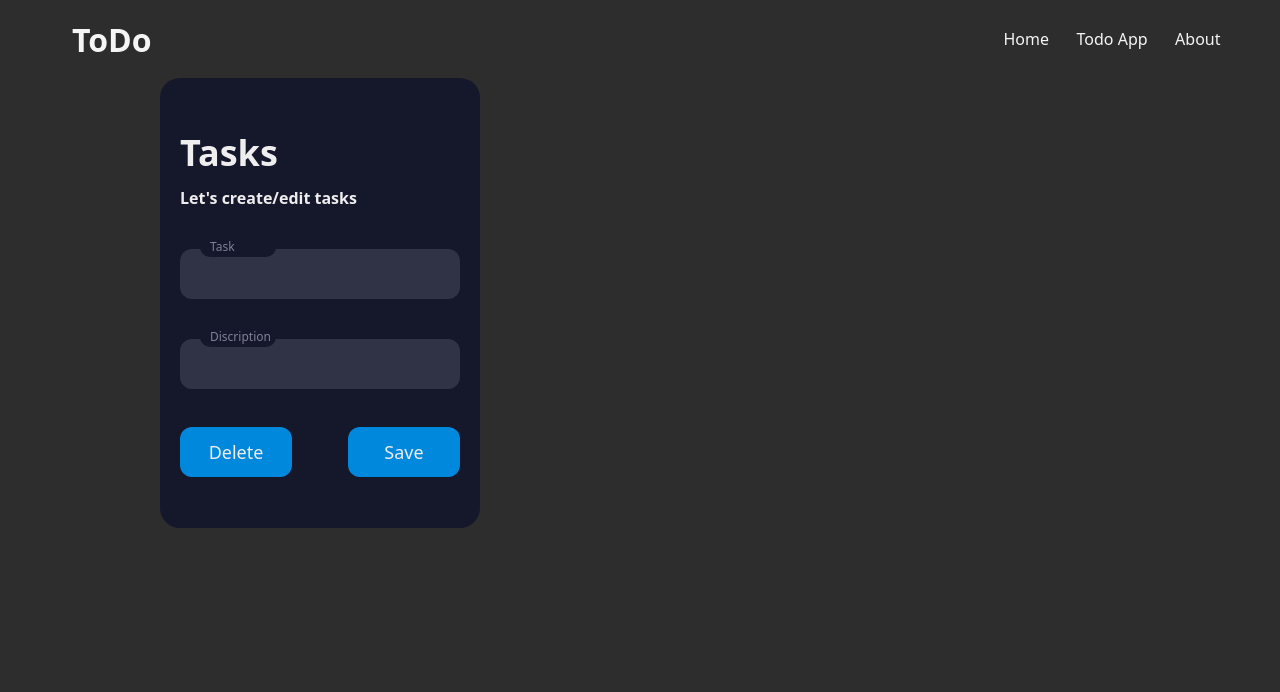
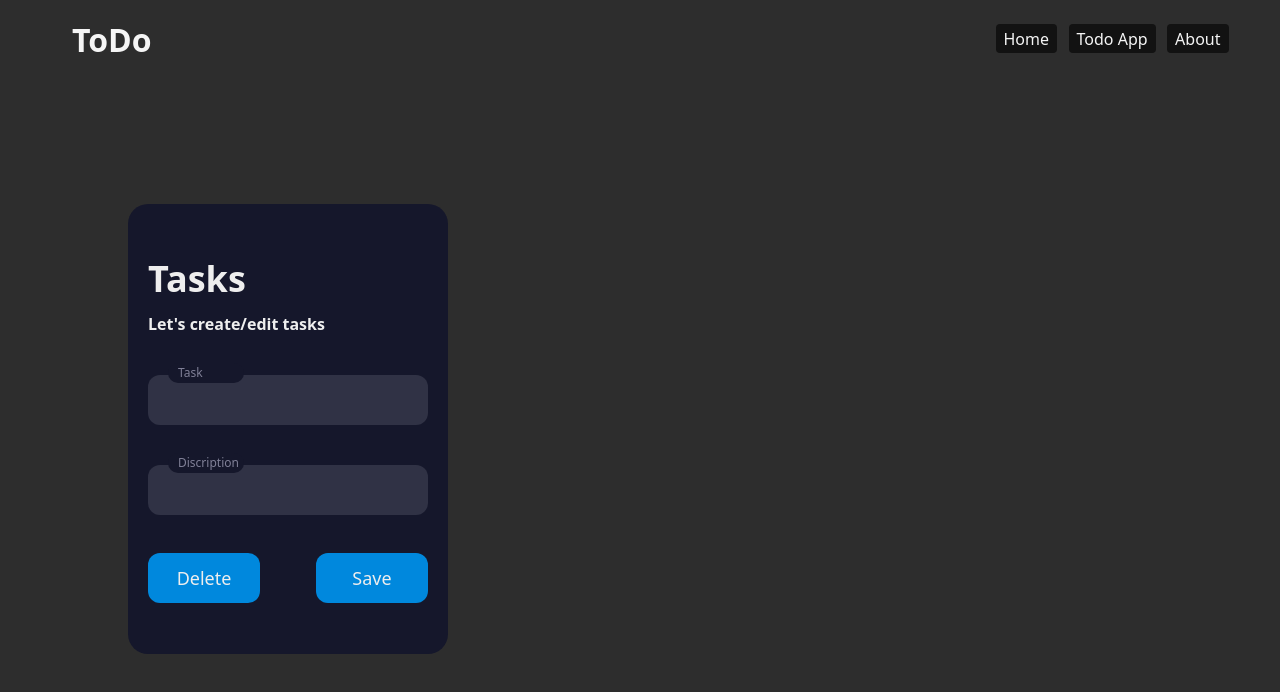
Before and after one commit to ameerpc/todoApp, a React app: page /todo-app in a window 1280 px wide. Built offline with nearby package versions, Linux system fonts and the light colour scheme.

Commit message:
Todo.js style improved

```diff
--- a/src/pages/Layout.module.css
+++ b/src/pages/Layout.module.css
@@ -1,7 +1,7 @@
 :root {
     --bg-color: rgba(23, 23, 23, 0.9);
     --color: rgba(245, 245, 245, 1);
-    --link-bg-color: rgba(45, 45, 45, 1);
+    --link-bg-color: rgba(18, 18, 18, 1);
 }
 body {
     background-color: var(--bg-color);
--- a/src/pages/Todo.module.css
+++ b/src/pages/Todo.module.css
@@ -1,18 +1,20 @@
 .container {
     display: flex;
-    width: 100%;
-    justify-content: space-around;
+    min-height: calc(100vh - 78px - 20px); /* calc(viewport_height - nav_height - 2 * body_margin)*/
+    justify-content: space-between;
     align-items: center;
+    max-width: 80vw;
+    margin: auto;
 }
 
 .form_container {
-    max-width: 50%;
+    max-width: 40vw;
 }
 
 .task_container {
     background-image: linear-gradient(to right, rgba(21,23,43,0), rgba(21,23,43,1), rgba(21,23,43,1),rgba(21,23,43,0));
     max-height: 90vh;
-    width: 400px;
+    max-width: 40vw;
     overflow: scroll;
     -ms-overflow-style: none;
     scrollbar-width: none;
--- a/src/pages/home.module.css
+++ b/src/pages/home.module.css
@@ -1,5 +1,5 @@
 :root {
-    --title-color: #4a148c;
+    --title-color: #512da8;
     --subtitle-color: #f3e5f5;
 }
 .container {
@@ -11,7 +11,7 @@
 }
 
 .banner_img {
-    align-self: flex-end;
+    align-self: center;
 }
 .img {
     max-width: 40vw;
```
Also changed, not shown: build/asset-manifest.json, build/index.html, 4 other files.
